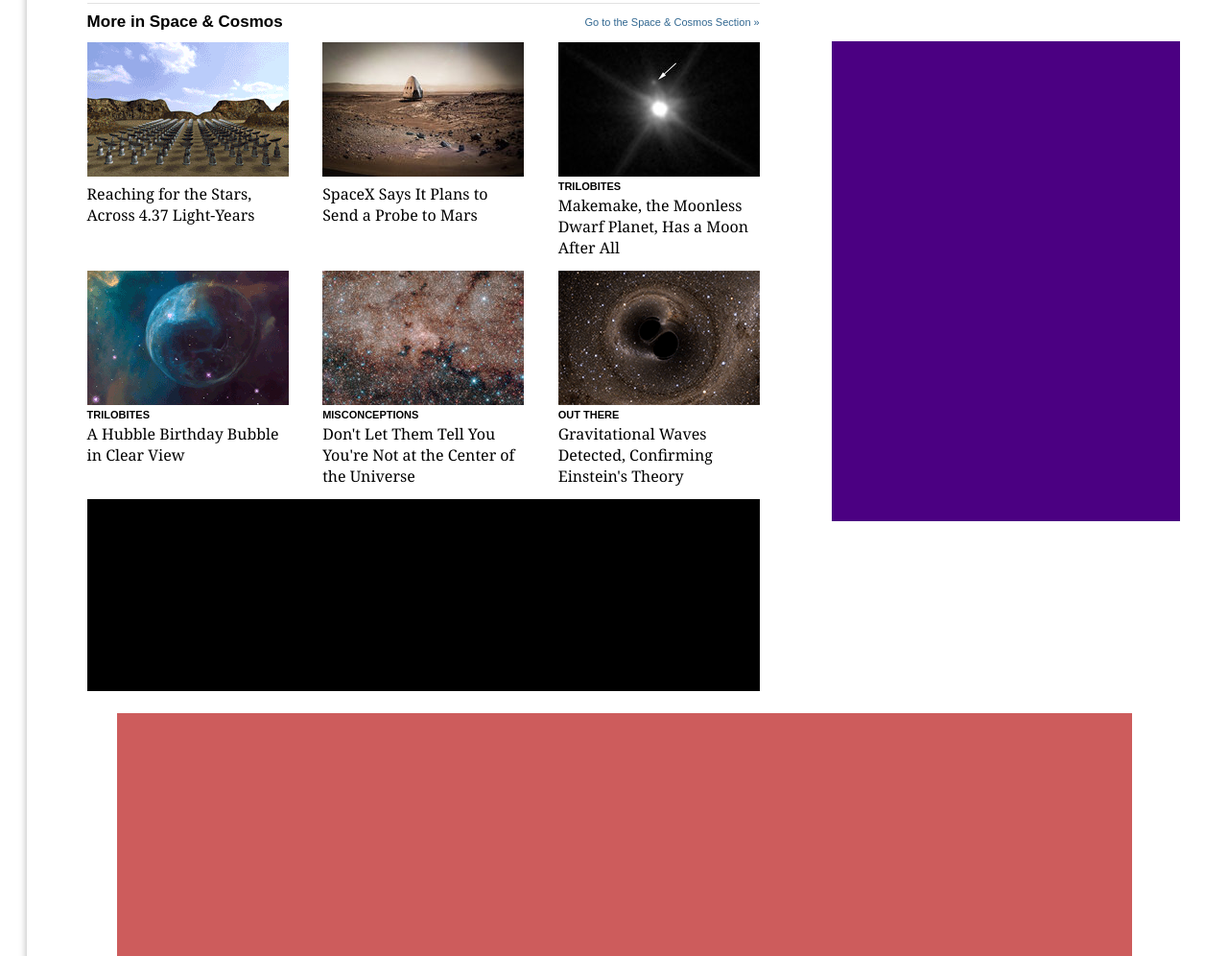
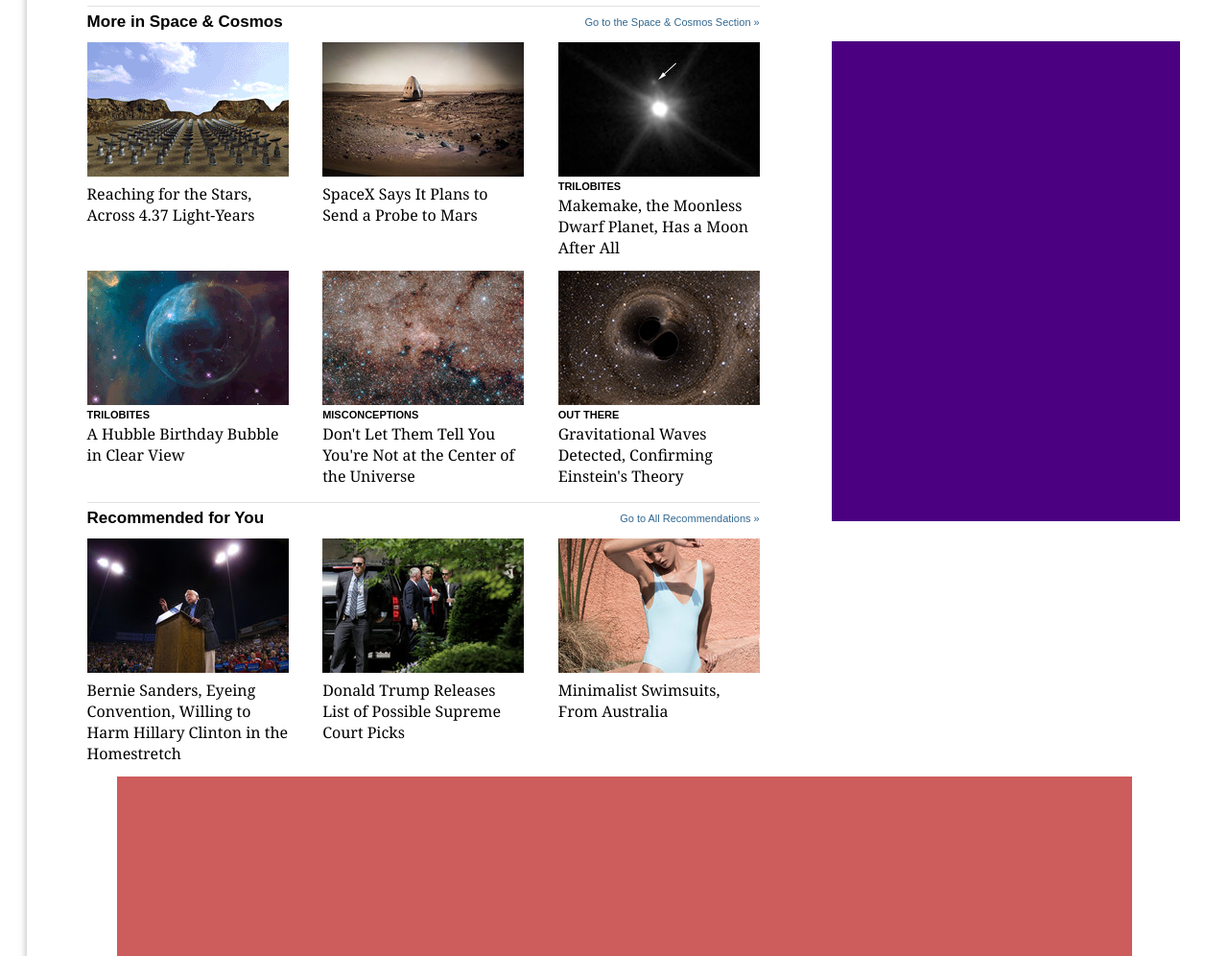
Before and after one commit to sco-bo/nytimes, a plain HTML site: page index.html in a window 1280 px wide. Shown: the part 8457-9453 px from the top of the page at 96% size. Drawn offline with Linux system fonts and the light colour scheme.

Commit message:
add recommended section in footer

```diff
--- a/index.html
+++ b/index.html
@@ -389,8 +389,7 @@
 				</div>
 			</div>
 			<div id="more-recommended">
-				<div id="more-in-category">
-					<h2><a href="#">More in Space & Cosmos</a><a href="#"><span>Go to the Space & Cosmos Section &#187;</span></a></h2>
+				<h2 class="list-heading"><a href="#">More in Space & Cosmos</a><a href="#"><span>Go to the Space & Cosmos Section &#187;</span></a></h2>
 				<ul class="article-grid">
 					<li>
 						<a href="#">
@@ -433,9 +432,27 @@
 						</a>
 					</li>
 				</ul>
-				</div>
-				<div id="recommended">
-				</div>
+				<h2 class="list-heading"><a href="#">Recommended for You</a><a href="#"><span>Go to All Recommendations &#187;</span></a></h2>
+				<ul class="article-grid">
+					<li>
+						<a href="#">
+							<img src="lib/sanders.jpg">
+							<h2>Bernie Sanders, Eyeing Convention, Willing to Harm Hillary Clinton in the Homestretch</h2>
+						</a>
+					</li>
+					<li>
+						<a href="#">
+							<img src="lib/court.jpg">
+							<h2>Donald Trump Releases List of Possible Supreme Court Picks</h2>
+						</a>
+					</li>
+					<li>
+						<a href="#">
+							<img src="lib/swimsuit.jpg">
+							<h2>Minimalist Swimsuits, From Australia</h2>
+						</a>
+					</li>
+				</ul>
 			</div>
 			<div id="trending-vertical">
 			</div>
--- a/main.css
+++ b/main.css
@@ -727,26 +727,32 @@ body {
 }
 
 #more-recommended {
+	/*border-top: 1px solid #e2e2e2;*/
 	float: left;
 	width: 56%;
 	height: auto;
 	margin: 10px 1% 10px 5%;
 	z-index: -1;
-	background: #1e90ff;
+	/*background: #1e90ff;*/
 }
 
-#more-in-category {
+/*#more-in-category {
 	border-top: 1px solid #e2e2e2;
 	height: auto;
 	background: white;
-}
+}*/
 
-#more-in-category h2 {
+#more-recommended h2 {
+
 	margin-top: 3px;
 	margin-bottom: 10px;
 }
 
-#more-in-category h2 a {
+.list-heading {
+	border-top: 1px solid #e2e2e2;
+}
+
+#more-recommended h2 a {
 	line-height: 17px;
 	color: black;
 	font-family: "nyt-franklin",arial,helvetica,sans-serif;
@@ -755,11 +761,11 @@ body {
 	font-weight: 700;
 }
 
-#more-in-category h2 a:hover {
+#more-recommended h2 a:hover {
 	text-decoration: underline;
 }
 
-#more-in-category h2 span {
+#more-recommended h2 span {
 	padding-top: 8px;
 	font-size: 11px;
 	color: #326891;
@@ -767,14 +773,14 @@ body {
 	float: right;
 }
 
-#more-in-category h2 span:hover {
+#more-recommended h2 span:hover {
 	text-decoration: underline;
 }
 
-#recommended {
+/*#recommended {
 	height: 200px;
 	background: black;
-}
+}*/
 
 .article-grid {
 	/*display: inline-block;*/
```
Also changed, not shown: lib/court.jpg (added), lib/sanders.jpg (added), lib/swimsuit.jpg (added). Lines whose indentation alone changed are shown as unchanged.
